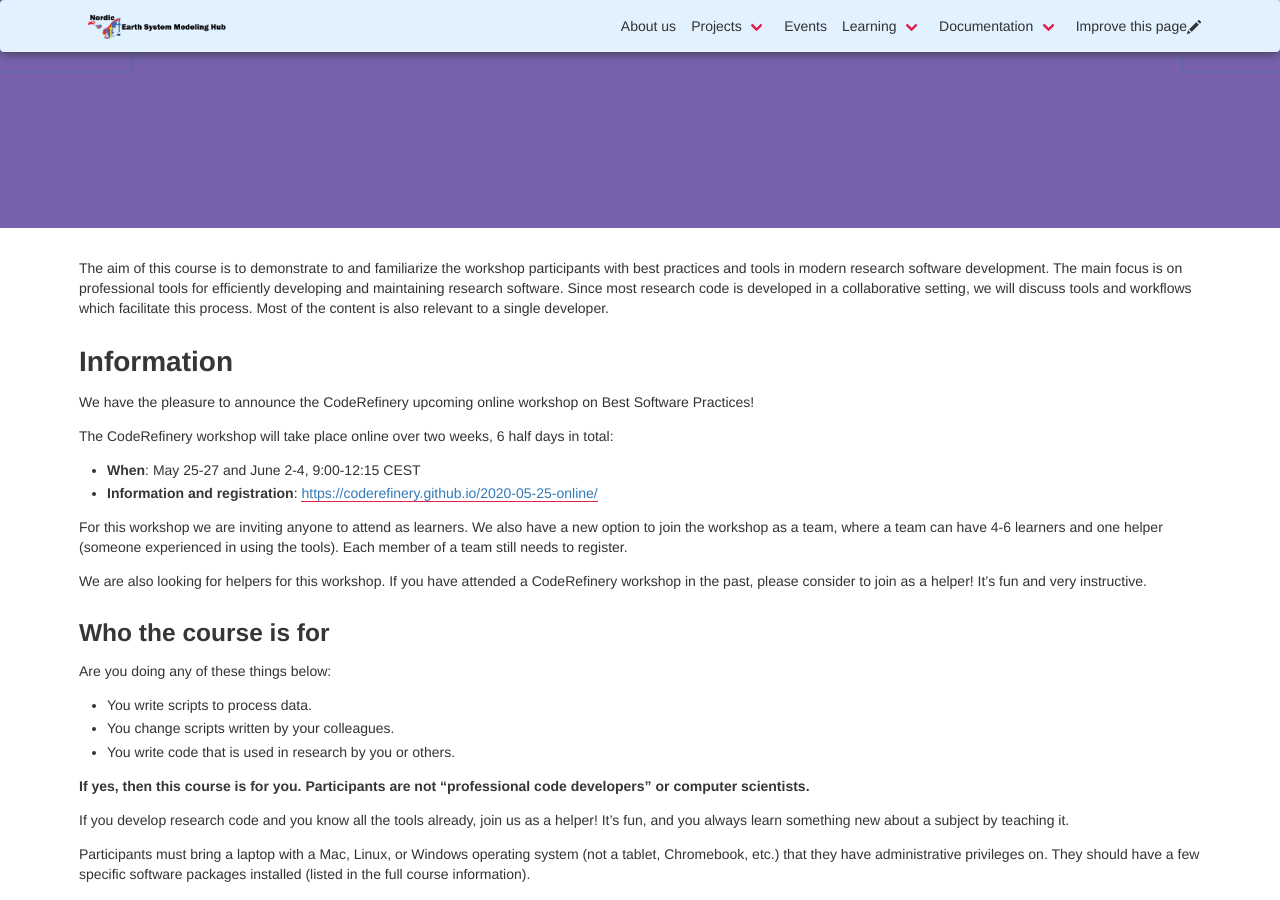
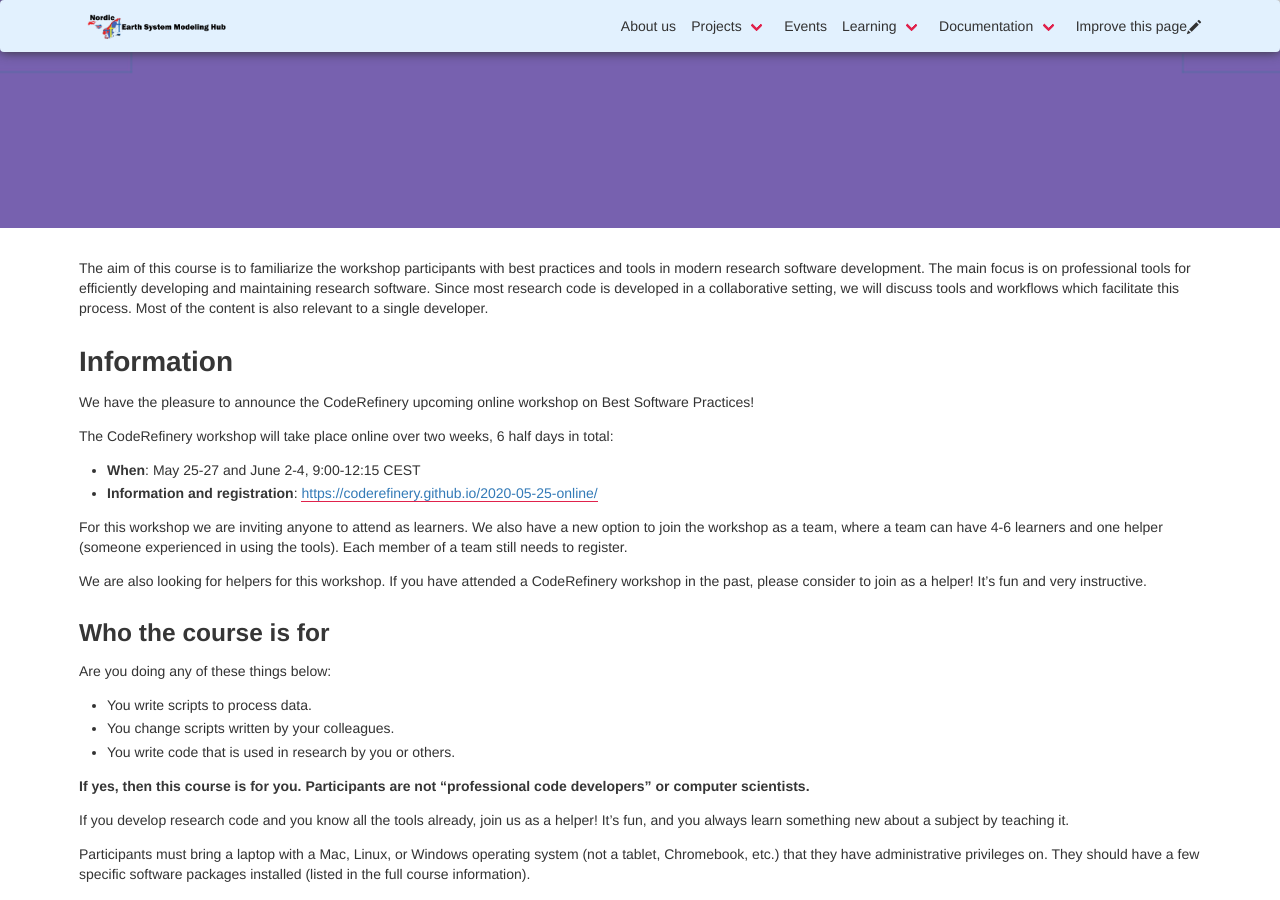
Before and after one commit to NordicESMhub/nordicesmhub.github.io, a Jekyll site: the page built from _events/2020-05-25-coderefinery.md, in a window 1280 px wide and 900 px high, scrolled down 402 px. Built offline with Jekyll 4.4.1, drawn with Linux system fonts in a browser that asks for light colours; nearby versions of some CDN libraries.

Commit message:
fixed typo

```diff
--- a/_events/2020-05-25-coderefinery.md
+++ b/_events/2020-05-25-coderefinery.md
@@ -18,7 +18,7 @@ photos:
   license: CC-BY-SA
 ---
 
-The aim of this course is to demonstrate to and familiarize the workshop participants with best practices and tools in modern research software development. The main focus is on professional tools for efficiently developing and maintaining research software. Since most research code is developed in a collaborative setting, we will discuss tools and workflows which facilitate this process. Most of the content is also relevant to a single developer.
+The aim of this course is to familiarize the workshop participants with best practices and tools in modern research software development. The main focus is on professional tools for efficiently developing and maintaining research software. Since most research code is developed in a collaborative setting, we will discuss tools and workflows which facilitate this process. Most of the content is also relevant to a single developer.
 
 # Information
 
```
